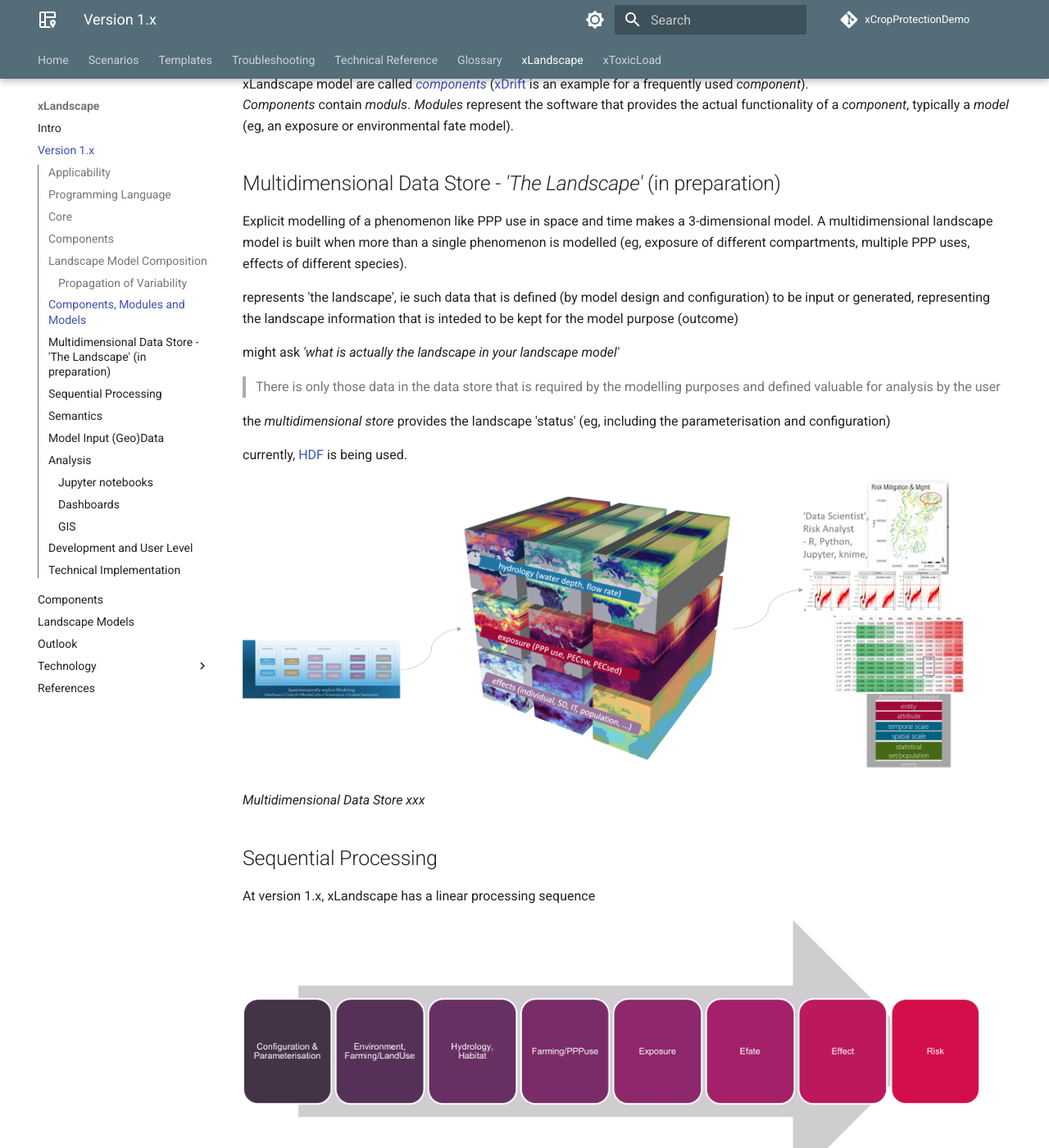
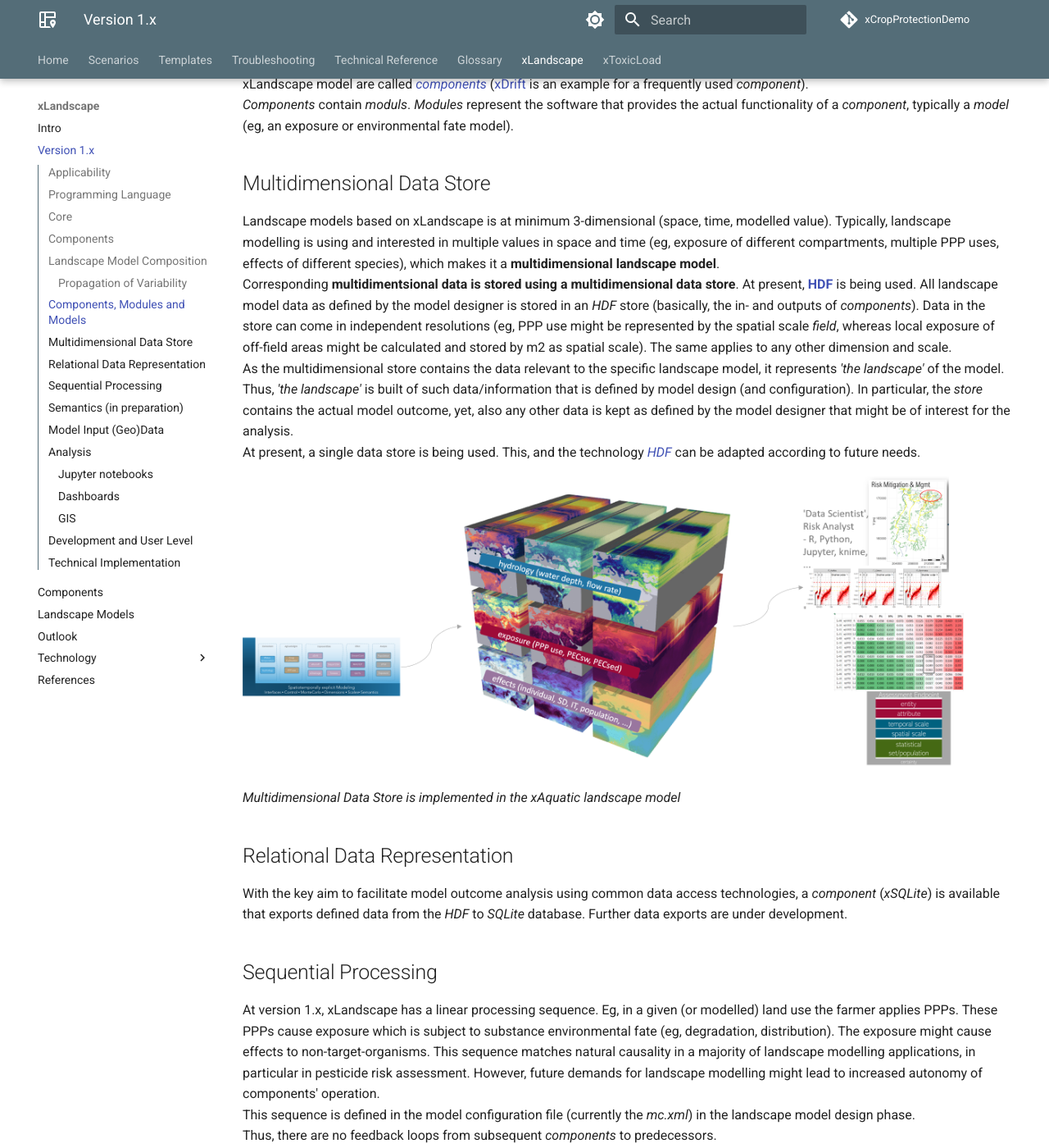
Before and after one commit to xlandscape/xCropProtectionDemoDoc, an MkDocs documentation site: the page built from docs/xLandscape/xLandscape-v1x.md, in a window 1280 px wide and 1400 px high, scrolled down 7175 px. Shown: the whole window at 82% size. Built offline with MkDocs 1.6.1 and Material for MkDocs 9.7.7, drawn with Linux system fonts in a browser that asks for light colours; comment, search, counter and statistics services are not loaded; some of the changed text lies outside the part shown.

Commit message:
final draft 'Multidimensional Data Store'

```diff
--- a/docs/xLandscape/xLandscape-v1x.md
+++ b/docs/xLandscape/xLandscape-v1x.md
@@ -129,33 +129,32 @@ This mechanism of scale-dependent definition and use of *PDFs* enables to build
 You will read the term ***component*** quite often in the context of *xLandscape*. xLandscape is a modular landscape modelling framework that architecture is derived from *Component-Based Software Engineering (CBSE)*. This is, why the elements of a modular xLandscape model are called [*components*](#modules-and-components) ([xDrift](../xLandscape/xLandscape-components.md#xdrift) is an example for a frequently used *component*).
 *Components* contain *moduls*. *Modules* represent the software that provides the actual functionality of a *component*, typically a *model* (eg, an exposure or environmental fate model).
 
-## Multidimensional Data Store - *'The Landscape'* (in preparation)
+## Multidimensional Data Store
 
-Explicit modelling of a phenomenon like PPP use in space and time makes a 3-dimensional model. A multidimensional landscape model is built when more than a single phenomenon is modelled (eg, exposure of different compartments, multiple PPP uses, effects of different species).
-
-
-represents 'the landscape', ie such data that is defined (by model design and configuration) to be input or generated, representing the landscape information that is inteded to be kept for the model purpose (outcome)
-
-might ask *'what is actually the landscape in your landscape model'*
-> There is only those data in the data store that is required by the modelling purposes and defined valuable for analysis by the user
-
-the *multidimensional store* provides the landscape 'status' (eg, including the parameterisation and configuration)
-
-currently, [HDF](xLandscape/xLandscape-intro.md#multidimensional-data-store) is being used.
+Landscape models based on xLandscape is at minimum 3-dimensional (space, time, modelled value). Typically, landscape modelling is using and interested in multiple values in space and time (eg, exposure of different compartments, multiple PPP uses, effects of different species), which makes it a **multidimensional landscape model**.
+Corresponding **multidimentsional data is stored using a multidimensional data store**. At present, [**HDF**](xLandscape/xLandscape-intro.md#multidimensional-data-store) is being used. All landscape model data as defined by the model designer is stored in an *HDF* store (basically, the in- and outputs of *components*). Data in the store can come in independent resolutions (eg, PPP use might be represented by the spatial scale *field*, whereas local exposure of off-field areas might be calculated and stored by m2 as spatial scale). The same applies to any other dimension and scale.
+As the multidimensional store contains the data relevant to the specific landscape model, it represents *'the landscape'* of the model. Thus, *'the landscape'* is built of such data/information that is defined by model design (and configuration). In particular, the *store* contains the actual model outcome, yet, also any other data is kept as defined by the model designer that might be of interest for the analysis.
+At present, a single data store is being used. This, and the technology [*HDF*](xLandscape/xLandscape-intro.md#multidimensional-data-store) can be adapted according to future needs.
 
 <img src="../img/multidimensional data store HDF.png" alt="Multidimensional Data Store" width="880"/>
 
-*Multidimensional Data Store xxx*
+*Multidimensional Data Store is implemented in the xAquatic landscape model*
+
+## Relational Data Representation
+
+With the key aim to facilitate model outcome analysis using common data access technologies, a *component* (*xSQLite*) is available that exports defined data from the *HDF* to *SQLite* database. Further data exports are under development.
 
 ## Sequential Processing
 
-At version 1.x, xLandscape has a linear processing sequence
+At version 1.x, xLandscape has a linear processing sequence. Eg, in a given (or modelled) land use the farmer applies PPPs. These PPPs cause exposure which is subject to substance environmental fate (eg, degradation, distribution). The exposure might cause effects to non-target-organisms. This sequence matches natural causality in a majority of landscape modelling applications, in particular in pesticide risk assessment. However, future demands for landscape modelling might lead to increased autonomy of components' operation.
+This sequence is defined in the model configuration file (currently the *mc.xml*) in the landscape model design phase.
+Thus, there are no feedback loops from subsequent *components* to predecessors.
 
 <img src="../img/xAquatic linear processing sequence.png" alt="xAquatic" width="900"/>
 
-*Example sequential processing in xAquatic (status date: xAquatic 2022)*
+*Example sequential processing in xAquatic (2022)*
 
-## Semantics
+## Semantics (in preparation)
 
 ## Model Input (Geo)Data
 
```
